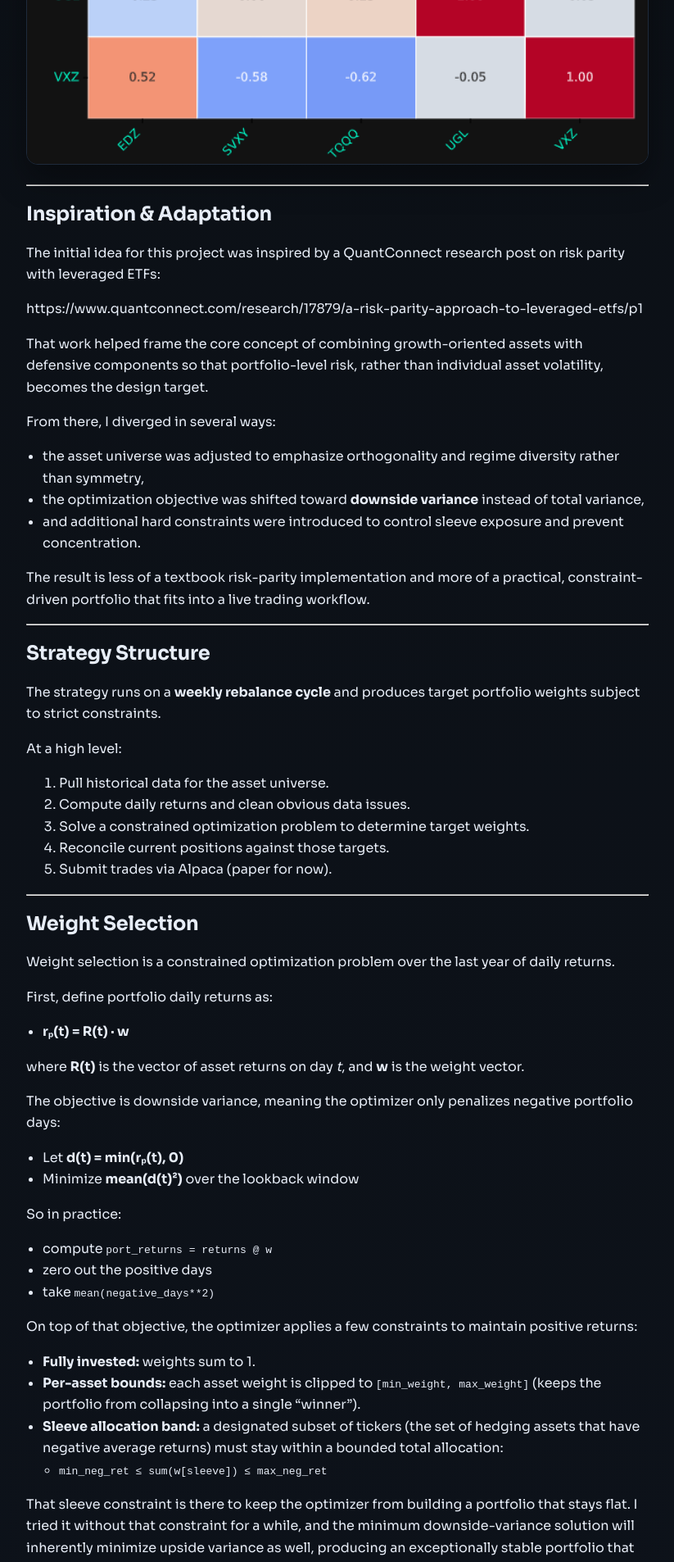
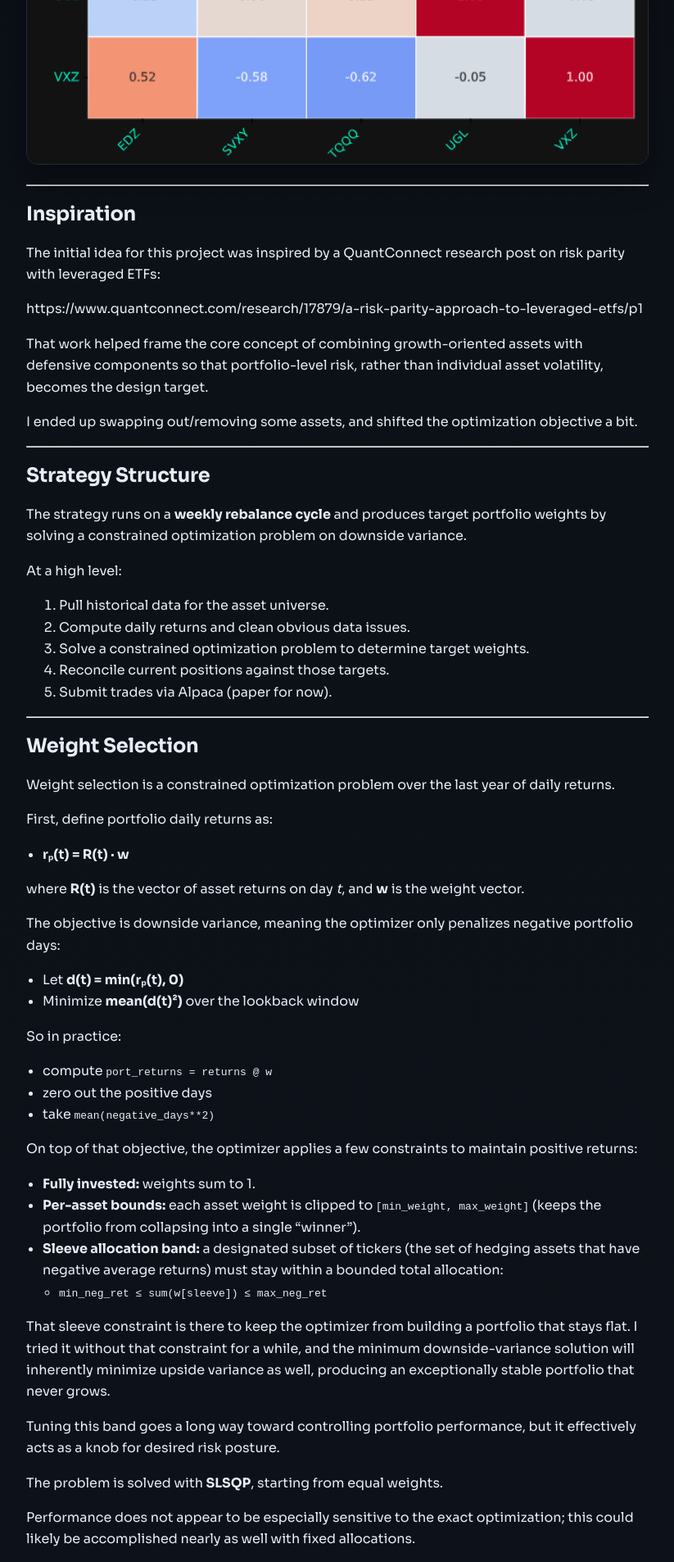
Before and after one commit to brynnj/brynnj.github.io, a Jekyll site: the page built from projects/min-variance.md, in a window 1280 px wide. Shown: the part 1409-3315 px from the top of the page at 82% size, without its empty margins (118-941 px from the left). Built offline with Jekyll 4.4.1, drawn with Linux system fonts in a browser that asks for light colours; some of the changed text lies outside the part shown.

Commit message:
some wording, and not clipping png edges

```diff
--- a/assets/css/style.css
+++ b/assets/css/style.css
@@ -140,13 +140,15 @@ ul {
   border-radius: 10px;
   overflow: hidden;
   border: 1px solid var(--border);
+  background: #0a0f16;
 }
 
 .project-thumb img {
   display: block;
   width: 100%;
   height: 220px;
-  object-fit: cover;
+  object-fit: contain;
+  padding: 8px;
 }
 
 .project-meta {
--- a/projects/min-variance.md
+++ b/projects/min-variance.md
@@ -32,7 +32,7 @@ The intent was a correlation matrix where the growth vehicles are as uncorrelate
 
 ---
 
-## Inspiration & Adaptation
+## Inspiration
 
 The initial idea for this project was inspired by a QuantConnect research post on risk parity with leveraged ETFs:
 
@@ -40,18 +40,13 @@ https://www.quantconnect.com/research/17879/a-risk-parity-approach-to-leveraged-
 
 That work helped frame the core concept of combining growth-oriented assets with defensive components so that portfolio-level risk, rather than individual asset volatility, becomes the design target.
 
-From there, I diverged in several ways:
-- the asset universe was adjusted to emphasize orthogonality and regime diversity rather than symmetry,
-- the optimization objective was shifted toward **downside variance** instead of total variance,
-- and additional hard constraints were introduced to control sleeve exposure and prevent concentration.
-
-The result is less of a textbook risk-parity implementation and more of a practical, constraint-driven portfolio that fits into a live trading workflow.
+I ended up swapping out/removing some assets, and shifted the optimization objective a bit.
 
 ---
 
 ## Strategy Structure
 
-The strategy runs on a **weekly rebalance cycle** and produces target portfolio weights subject to strict constraints.
+The strategy runs on a **weekly rebalance cycle** and produces target portfolio weights by solving a constrained optimization problem on downside variance.
 
 At a high level:
 1. Pull historical data for the asset universe.
@@ -154,8 +149,6 @@ The live (paper) instance runs on an AWS EC2 machine alongside other experiments
 
 ## Next Steps
 
-The immediate next steps are mostly practical:
-
 1. **Fix the backtesting pipeline**
    The current setup relied too heavily on yfinance, and I was restricted after pulling too much data on a different project. I need to port this to a more robust data provider. I also want to explicitly test this optimization problem against others — the original version of this project was risk parity, which is what the backtest shown uses, and I’d like to see whether that actually performed better over the live testing period. I also need to test explicitly with the RWM substitution for EDZ.
 
```
